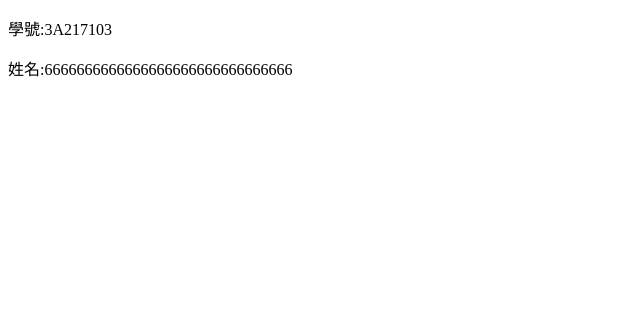
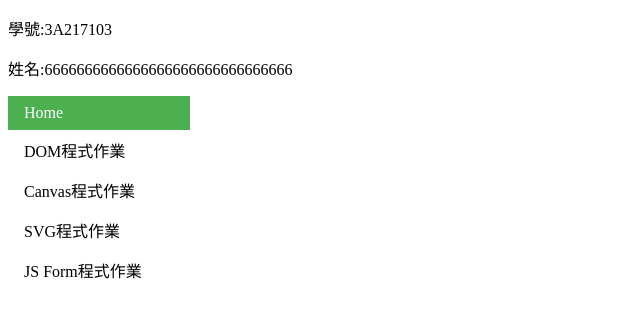
Before and after one commit to sx5456/sx5456.github.io, a plain HTML site: page index.html in a window 1280 px wide. Shown: the whole page, without its empty margins (0-640 px from the left). Drawn offline with Linux system fonts and the light colour scheme.

Commit message:
no message

```diff
--- a/index.html
+++ b/index.html
@@ -4,9 +4,44 @@
 <head>
 <meta charset="UTF-8">
 <title>我的網站</title>
+<style>
+	ul {
+		list-style-type: none;
+		margin: 0;
+    padding: 0;
+	}
+	li a {
+		display: block;
+		width: 150px;
+	}
+
+	li a {
+		display: block;
+		color: #000;
+		padding: 8px 16px;
+		text-decoration: none;
+	}
+	li a:hover:not(.active) {
+		background-color: #555;
+		color: white;
+	}
+	.active {
+    background-color: #4CAF50;
+    color: white;
+
+}
+</style>
 </head>
 <body>
 <p>學號:3A217103</p>
 <p>姓名:6666666666666666666666666666666</p>
+<ul>
+
+  <li><a  class="active" href="index.html">Home</a></li>
+  <li><a href="a01.html">DOM程式作業</a></li>
+  <li><a href="b01.html">Canvas程式作業</a></li>
+  <li><a href="c01.html">SVG程式作業</a></li>
+  <li><a href="d01.html">JS Form程式作業</a></li>
+</ul>
 </body>
 </html>
```
